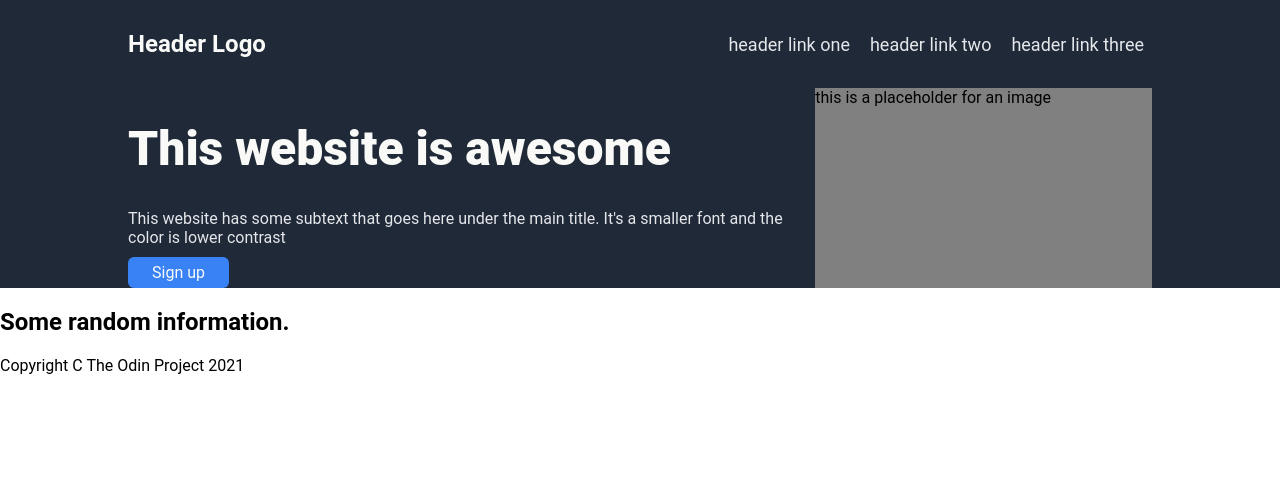
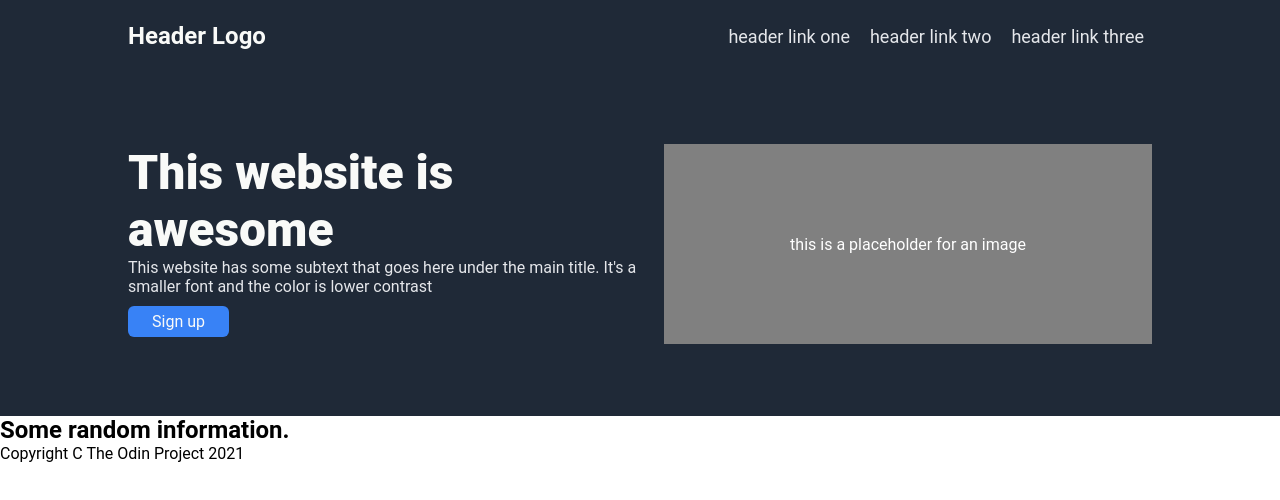
Before and after one commit to mglvn/landing-page, a plain HTML site: page index.html in a window 1280 px wide. Drawn offline with Linux system fonts and the light colour scheme.

Commit message:
fixed hero section

```diff
--- a/index.html
+++ b/index.html
@@ -17,11 +17,13 @@
     </div>
     <div class="hero">
         <div class="hero-content">
-            <h1>This website is awesome</h1>
-            <p>This website has some subtext that goes here under the main title. It's a smaller font and the color is lower contrast</p>
+            <p class="hero-title">This website is awesome</p>
+            <p class="hero-text">This website has some subtext that goes here under the main title. It's a smaller font and the color is lower contrast</p>
             <a class="hero-button" href="#">Sign up</a>
         </div>
-        <div class="hero-image">this is a placeholder for an image</div>
+        <div class="hero-image">
+            <p>this is a placeholder for an image</p>
+        </div>
     </div>
     <div class="information">
         <h2>Some random information.</h2>
--- a/style.css
+++ b/style.css
@@ -1,3 +1,7 @@
+* {
+    margin: 0;
+}
+
 body {
     font-family: "Roboto", sans-serif;
     margin: 0;
@@ -9,7 +13,7 @@ body {
     display: flex;
     justify-content: space-between;
     align-items: center;
-    padding: 8px 128px;
+    padding: 0 128px;
 }
 
 .header-logo {
@@ -28,23 +32,24 @@ body {
 .hero {
     background-color:#1f2937;
     display: flex;
-    padding: 0 128px;
+    padding: 72px 10%;
     justify-content: space-between;
-
 }
 
 .hero-content {
-    margin: 0;
+    margin-right: 24px;
+    max-width: 50%;
 }
 
-.hero-content h1 {
+.hero-title {
     color: #F9FAF8;
     font-size: 48px;
     font-weight: 900;
 }
 
-.hero-content p {
+.hero-text {
     color: #e5e7eb;
+    margin-bottom: 16px;
 }
 
 .hero-button {
@@ -56,7 +61,16 @@ body {
 }
 
 .hero-image {
-    background-color: grey;
+    background-color: gray;
     height: 200px;
     width: 400px;
+    display: flex;
+    flex: auto;
+    justify-content: center;
+    align-items: center;
+    color: white;
 }
+
+.hero-image p {
+    text-align: center;
+}
```
